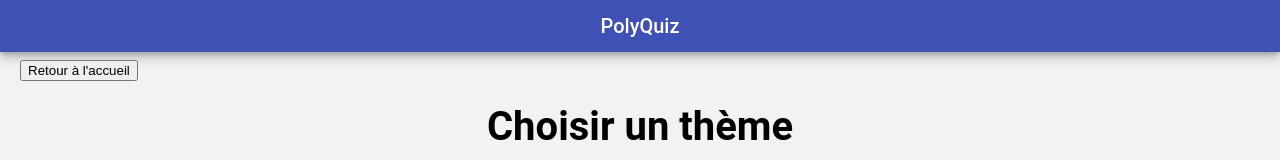
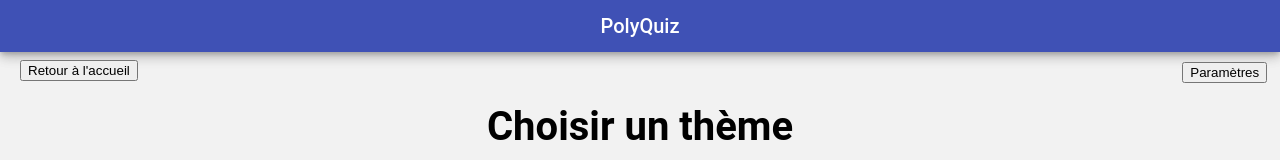
Before and after one commit to 2019-2020-ps6/2019-2020-ps6-rendu-pgg, an Angular app in the folder Front-End/QuizzPS6/: page / in a window 1280 px wide. Both pictures are taken after a click on the button "Jouer à un Quiz". Shown: the top 160 px of the page. Built offline with nearby package versions, Linux system fonts and the light colour scheme; no server answers.

Commit message:
Adding a button to go to the parameters, in the user parameter and in the menu

```diff
--- a/Front-End/QuizzPS6/src/app/gestion-user/gestion-user.component.html
+++ b/Front-End/QuizzPS6/src/app/gestion-user/gestion-user.component.html
@@ -6,7 +6,8 @@
     <title>Gestion des utilisateurs</title>
 </head>
 <body>
-    <div style="width: 82%; height: 515px; border: 2px solid black;  margin: 0 auto; margin-top: 60px;">
+<div [ngSwitch]="state">
+    <div *ngSwitchDefault style="width: 82%; height: 515px; border: 2px solid black;  margin: 0 auto; margin-top: 60px;">
         <h1 style="text-align: center; margin-top: 50px; font-family: Arial, Helvetica, sans-serif; font-weight: 700; font-size: 36px;">Gestion des Utilisateurs</h1>
 
         <div style="width: 44%; margin-left: 80px;float: left;">
@@ -38,6 +39,8 @@
        <div [ngSwitch]="state" style="float: right;width: 34%;">
         <div *ngSwitchCase="1">
             Statistiques de {{ currentUser.firstName }}
+          <br>
+          <button type ="button" class="ButtonParameter" (click)="userOption(currentUser)">Paramètres de {{currentUser.firstName}}</button>
             <br>Tentatives :
             <ul>
                 <li *ngFor="let attempt of currentUser.attempts">
@@ -53,5 +56,9 @@
       </div>
     </div>
 
+  <div *ngSwitchCase="4">
+    <app-parametres-quiz></app-parametres-quiz>
+  </div>
+</div>
 </body>
 </html>
--- a/Front-End/QuizzPS6/src/app/gestion-user/gestion-user.component.ts
+++ b/Front-End/QuizzPS6/src/app/gestion-user/gestion-user.component.ts
@@ -55,4 +55,9 @@ export class GestionUserComponent implements OnInit {
     this.state = 0;
     this.userService.deleteUser(user);
   }
+
+  userOption(user: User) {
+    console.log(user);
+    this.state = 4;
+  }
 }
--- a/Front-End/QuizzPS6/src/app/menu/menu.component.html
+++ b/Front-End/QuizzPS6/src/app/menu/menu.component.html
@@ -1,19 +1,30 @@
  <div [ngSwitch]="state">
     <div *ngSwitchCase="1">
         <button type="button" class="button-card" (click)="backToMain()">Retour à l'accueil</button>
+        <button type ="button" class="button-card ButtonParameter" (click)="userOption()">Paramètres</button>
         <app-selection-theme></app-selection-theme>
 
     </div>
     <div *ngSwitchCase="2">
         <button type="button" class="button-card" (click)="backToMain()">Retour à l'accueil</button>
+        <button type ="button" class="button-card ButtonParameter" (click)="userOption()">Paramètres</button>
         <app-gestion-chose-quiz></app-gestion-chose-quiz>
 
     </div>
     <div *ngSwitchCase="3">
-        <button type="button" class="button-card" (click)="backToMain()">Retour à l'accueil</button>
-        <app-gestion-user></app-gestion-user>
+   <button type="button" class="button-card" (click)="backToMain()">Retour à l'accueil</button>
+   <button type ="button" class=" button-card ButtonParameter" (click)="userOption()">Paramètres</button>
+   <app-gestion-user></app-gestion-user>
+
 
     </div>
+   <div *ngSwitchCase="4">
+     <button type="button" class="button-card" (click)="backToMain()">Retour à l'accueil</button>
+     <button type ="button" class="button-card ButtonParameter" (click)="userOption()">Paramètres</button>
+     <app-parametres-quiz></app-parametres-quiz>
+
+   </div>
+
     <div class="container">
     <button *ngSwitchDefault type="button" class="btn btn1" (click)="playQuiz()">Jouer à un Quiz</button>
     <button *ngSwitchDefault type="button" class="btn btn2" (click)="editQuiz()">Gérer les Quiz</button>
--- a/Front-End/QuizzPS6/src/app/menu/menu.component.scss
+++ b/Front-End/QuizzPS6/src/app/menu/menu.component.scss
@@ -2,6 +2,14 @@ body{
     margin: 0;
     padding: 0;
 }
+
+.ButtonParameter{
+  position: absolute;
+  right: 1%;
+  margin-top: 10px;
+  //display:none
+}
+
 .container{
     text-align: center;
     margin-top: 260px;
--- a/Front-End/QuizzPS6/src/app/menu/menu.component.ts
+++ b/Front-End/QuizzPS6/src/app/menu/menu.component.ts
@@ -32,4 +32,7 @@ export class MenuComponent implements OnInit {
     this.state = 0;
   }
 
+  userOption() {
+    this.state = 4;
+  }
 }
--- a/Front-End/QuizzPS6/src/app/parametres-quiz/parametres-quiz.component.html
+++ b/Front-End/QuizzPS6/src/app/parametres-quiz/parametres-quiz.component.html
@@ -97,7 +97,7 @@ input:checked + .slider:before {
                 </div>
                 <br><br>
                 <div style="display: flex;">
-                    <p style="margin-left: 25%; font-family: 'Gill Sans', 'Gill Sans MT', Calibri, 'Trebuchet MS', sans-serif; font-weight: 700;">Retour à la question précédente posiible</p>
+                    <p style="margin-left: 25%; font-family: 'Gill Sans', 'Gill Sans MT', Calibri, 'Trebuchet MS', sans-serif; font-weight: 700;">Retour à la question précédente possible</p>
                     <label class="switch" style="left: 4%; margin-top: 10px;">
                         <input type="checkbox" checked>
                         <span class="slider round"></span>
```
